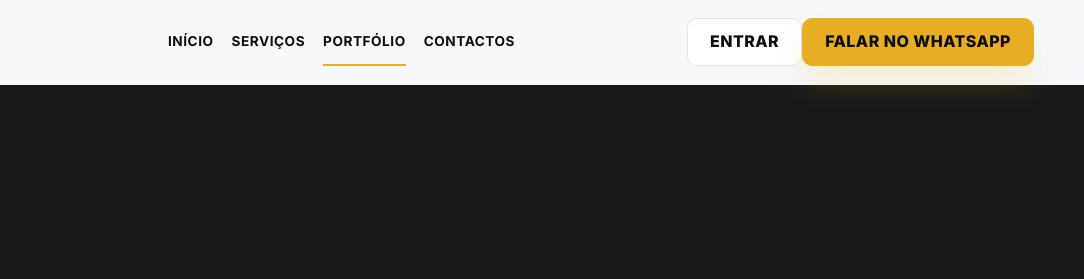
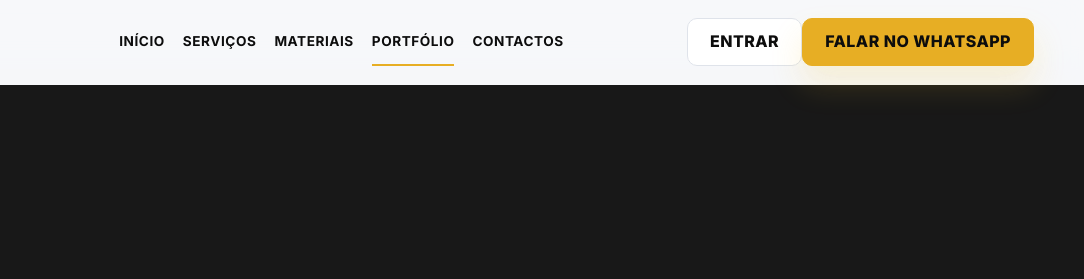
Before and after one commit to josemanuelsimao8-droid/sitemukwatela, a plain HTML site: page portfolio.html in a window 1280 px wide. Shown: the top 279 px of the page, 196-1280 px from the left. Drawn offline with nearby package versions, Linux system fonts and the light colour scheme; no server answers.

Commit message:
Adicionar Materiais à navegação Mukwatela

```diff
--- a/portfolio.html
+++ b/portfolio.html
@@ -1,7 +1,7 @@
 <!DOCTYPE html>
 <html lang="pt-PT"><head><meta charset="UTF-8"><meta name="viewport" content="width=device-width, initial-scale=1.0"><title>Mukwatela | Portfólio</title><link rel="icon" href="./public/favicon.svg" type="image/svg+xml"><link rel="preconnect" href="https://fonts.googleapis.com"><link rel="preconnect" href="https://fonts.gstatic.com" crossorigin><link href="https://fonts.googleapis.com/css2?family=Inter:wght@400;500;600;700;800;900&display=swap" rel="stylesheet"><link rel="stylesheet" href="./css/styles.css"></head>
 <body data-page="portfolio">
-<header class="site-header"><div class="container nav-wrap"><a href="index.html" class="brand"><img class="brand-logo" src="assets/logotipo%20.png" alt="Mukwatela logo"></a><nav class="main-nav"><ul><li><a href="index.html">Início</a></li><li><a href="services.html">Serviços</a></li><li><a href="portfolio.html" class="is-current">Portfólio</a></li><li><a href="contactos.html">Contactos</a></li></ul></nav><div class="header-actions"><a class="btn btn-secondary" href="auth.html">Entrar</a><a class="btn btn-whatsapp" data-whatsapp data-whatsapp-message="Olá, gostaria de solicitar um orçamento." href="#">Falar no WhatsApp</a></div><button class="nav-toggle" type="button" aria-label="Abrir menu" aria-expanded="false"><span></span><span></span><span></span></button></div><div class="mobile-menu"><div class="mobile-menu-inner"><a href="index.html">Início</a><a href="services.html">Serviços</a><a href="portfolio.html">Portfólio</a><a href="contactos.html">Contactos</a><a class="btn btn-secondary mobile-cta" href="auth.html">Entrar</a><a class="btn btn-whatsapp mobile-cta" data-whatsapp data-whatsapp-message="Olá, gostaria de solicitar um orçamento." href="#">Solicitar orçamento</a></div></div></header>
+<header class="site-header"><div class="container nav-wrap"><a href="index.html" class="brand"><img class="brand-logo" src="assets/logotipo%20.png" alt="Mukwatela logo"></a><nav class="main-nav"><ul><li><a href="index.html">Início</a></li><li><a href="services.html">Serviços</a></li><li><a href="materiais.html">Materiais</a></li><li><a href="portfolio.html" class="is-current">Portfólio</a></li><li><a href="contactos.html">Contactos</a></li></ul></nav><div class="header-actions"><a class="btn btn-secondary" href="auth.html">Entrar</a><a class="btn btn-whatsapp" data-whatsapp data-whatsapp-message="Olá, gostaria de solicitar um orçamento." href="#">Falar no WhatsApp</a></div><button class="nav-toggle" type="button" aria-label="Abrir menu" aria-expanded="false"><span></span><span></span><span></span></button></div><div class="mobile-menu"><div class="mobile-menu-inner"><a href="index.html">Início</a><a href="services.html">Serviços</a><a href="materiais.html">Materiais</a><a href="portfolio.html">Portfólio</a><a href="contactos.html">Contactos</a><a class="btn btn-secondary mobile-cta" href="auth.html">Entrar</a><a class="btn btn-whatsapp mobile-cta" data-whatsapp data-whatsapp-message="Olá, gostaria de solicitar um orçamento." href="#">Solicitar orçamento</a></div></div></header>
 <main><section class="page-hero"><div class="container page-hero-inner"><span class="eyebrow" data-cms="portfolio.hero.eyebrow"></span><h1 data-cms="portfolio.hero.title"></h1><p data-cms="portfolio.hero.subtitle"></p></div></section><section class="section"><div class="container"><div class="portfolio-toolbar"><div class="filter-list" id="portfolio-filters"></div></div><div id="portfolio-gallery" class="assets-gallery"></div></div></section></main>
 <footer class="site-footer"><div class="container footer-grid"><div class="footer-brand"><img class="brand-logo" src="assets/logotipo%20.png" alt="Mukwatela logo"><p data-setting="footer_description"></p></div><div><div class="footer-title">Menu</div><ul class="footer-links"><li><a href="index.html">Início</a></li><li><a href="portfolio.html">Portfólio</a></li></ul></div><div><div class="footer-title">Contacto</div><ul class="footer-links"><li><a data-whatsapp href="#">WhatsApp</a></li><li><a href="termos.html">Termos</a></li><li><a href="privacidade.html">Privacidade</a></li><li><a href="cookies.html">Cookies</a></li></ul></div></div></footer>
 <script src="https://cdn.jsdelivr.net/npm/@supabase/supabase-js@2"></script><script src="./js/supabase.js"></script><script src="./js/cms.js"></script><script src="./js/company.js"></script><script src="./js/main.js"></script>
```
